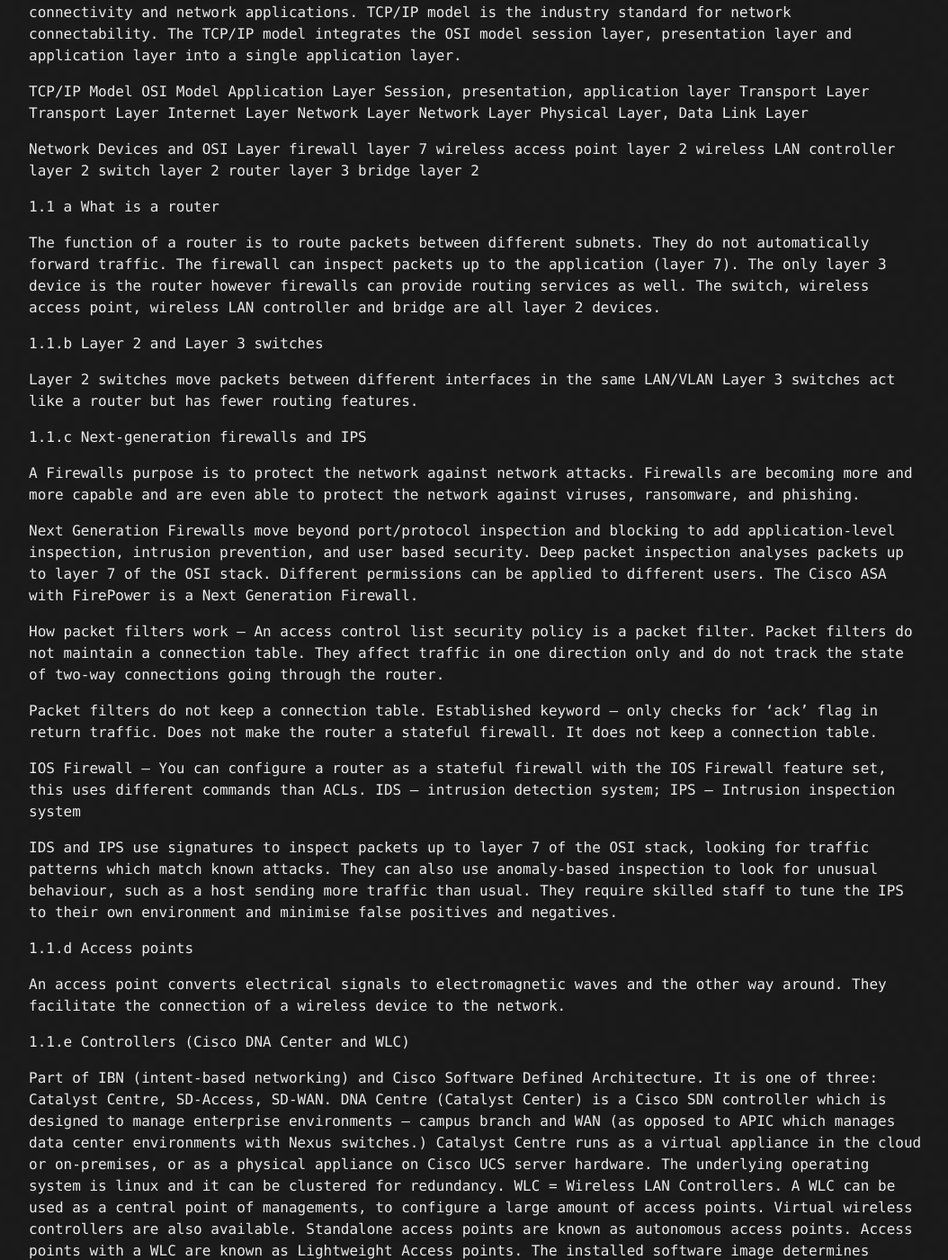
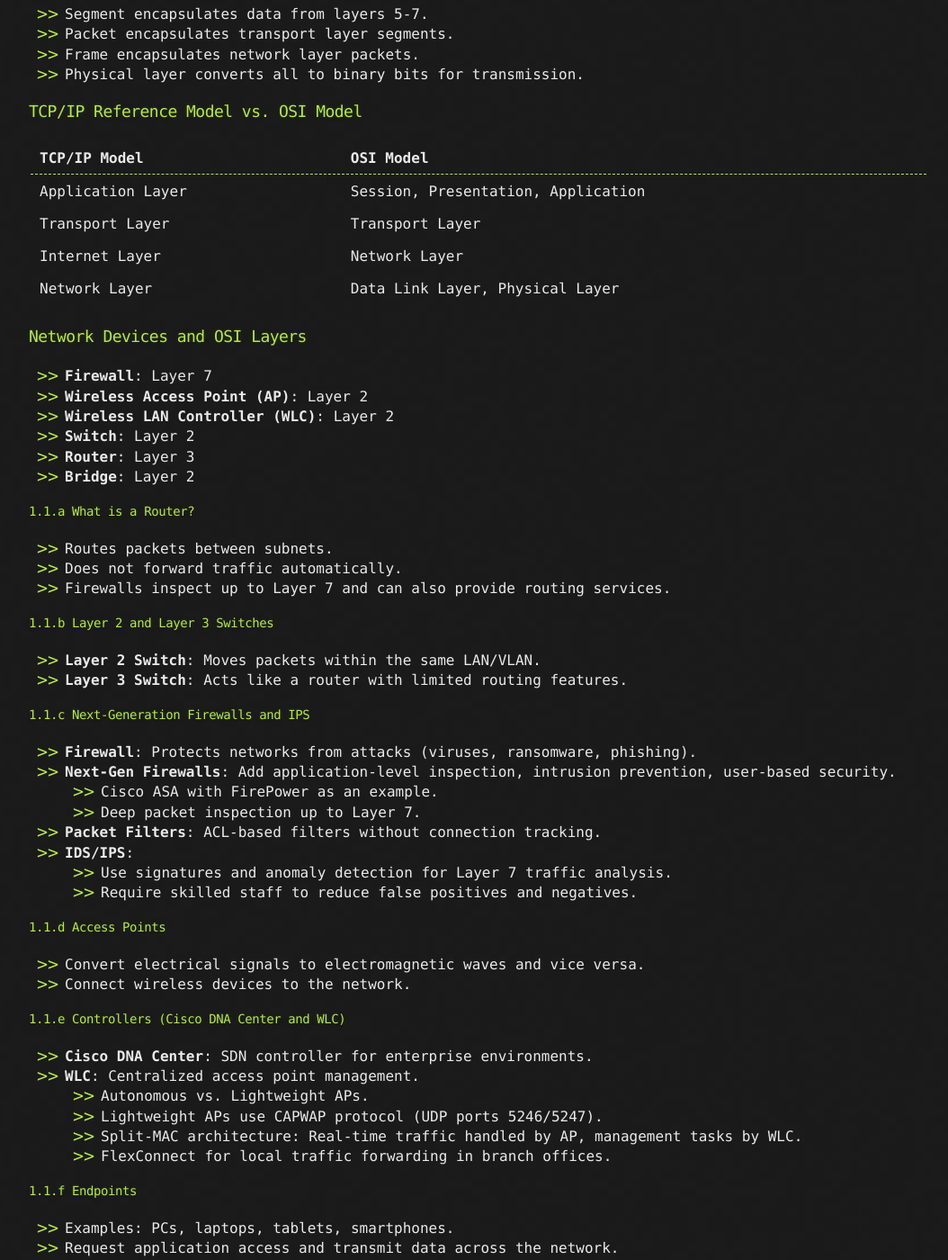
Before and after one commit to CyberCasquatch/cybercasquatch.github.io, a Jekyll site: the page built from _posts/Projects/2024-12-14-CCNA_part1.md, in a window 1280 px wide and 1400 px high, scrolled down 1169 px. Shown: the whole window at 90% size, without its empty margins (108-1162 px from the left). Built offline with Jekyll 4.4.1, drawn with Linux system fonts in a browser that asks for light colours; the repository's description, which GitHub fills in, is left out; some of the changed text lies outside the part shown.

Commit message:
Update 2024-12-14-CCNA_part1.md

```diff
--- a/_posts/Projects/2024-12-14-CCNA_part1.md
+++ b/_posts/Projects/2024-12-14-CCNA_part1.md
@@ -19,111 +19,279 @@ tag: ['ccna', 'study', 'cisco']
 * Packet Tracer
 * GitHub
 
-# Section 1.0 Network Fundamentals
+# CCNA 200-301 Exam Notes: 1.0 Network Fundamentals
 
-1.1 Explain the role and function of network components
+## 1.1 Explain the Role and Function of Network Components
 
-OSI Layer and Network Services
-application layer	network services to applications
-network services to applications (presentation layer)	data formatting, translation, encryption, encode
-session layer	logical communication between host processes
-transport layer	windowing, error recovery, segments, reliability
-network layer	logical addressing, routing and path selection
-data link layer	framing, media access control, MAC address
-physical layer	putting binary bits on physical media
+### OSI Layers and Network Services
 
-Protocol Date Unit (PDU) is based on the headers added as data is encapsulated from the application layer data to the physical layer. OSI model data encapsulation – each lower layer adds a header to the PDU from the next upper layer.
-Layer 1 = bits, Layer 2 = frames, Layer 3 = packets, Layer 4 = segments
-- Segment encapsulates data from all upper layers (5-7)
-- Packet encapsulates transport layer segment
-- Frame encapsulates network layer packets
-- Physical layer converts all to binary bits for transmission across the wire
+- **Application Layer**: Network services to applications.
+- **Presentation Layer**: Data formatting, translation, encryption, encoding.
+- **Session Layer**: Logical communication between host processes.
+- **Transport Layer**: Windowing, error recovery, segments, reliability.
+- **Network Layer**: Logical addressing, routing, path selection.
+- **Data Link Layer**: Framing, media access control (MAC address).
+- **Physical Layer**: Binary bits on physical media.
 
-The data link layer creates a frame with source and destination MAC address along with control information. The network layer creates a packet with IP addressing and control information. The transport layer divides a data stream into segments. Reliability and flow control information is added when the transport protocol is TCP.
+### Protocol Data Units (PDU)
 
-TCP/IP Reference model
-The newer TCP/IP model is based on the popularity of TCP with internet connectivity and network applications. TCP/IP model is the industry standard for network connectability. The TCP/IP model integrates the OSI model session layer, presentation layer and application layer into a single application layer.
+Encapsulation process:
 
-TCP/IP Model	OSI Model
-Application Layer	Session, presentation, application layer
-Transport Layer	Transport Layer
-Internet Layer	Network Layer
-Network Layer	Physical Layer, Data Link Layer
+- **Layer 1**: Bits
+- **Layer 2**: Frames
+- **Layer 3**: Packets
+- **Layer 4**: Segments
 
-Network Devices and OSI Layer
-firewall	layer 7
-wireless access point	layer 2
-wireless LAN controller	layer 2
-switch	layer 2
-router	layer 3
-bridge	layer 2
+Encapsulation:
+
+- Segment encapsulates data from layers 5-7.
+- Packet encapsulates transport layer segments.
+- Frame encapsulates network layer packets.
+- Physical layer converts all to binary bits for transmission.
+
+### TCP/IP Reference Model vs. OSI Model
+
+| TCP/IP Model         | OSI Model                |
+|----------------------|--------------------------|
+| Application Layer    | Session, Presentation, Application |
+| Transport Layer      | Transport Layer          |
+| Internet Layer       | Network Layer            |
+| Network Layer        | Data Link Layer, Physical Layer |
+
+### Network Devices and OSI Layers
+
+- **Firewall**: Layer 7
+- **Wireless Access Point (AP)**: Layer 2
+- **Wireless LAN Controller (WLC)**: Layer 2
+- **Switch**: Layer 2
+- **Router**: Layer 3
+- **Bridge**: Layer 2
+
+#### 1.1.a What is a Router?
+
+- Routes packets between subnets.
+- Does not forward traffic automatically.
+- Firewalls inspect up to Layer 7 and can also provide routing services.
+
+#### 1.1.b Layer 2 and Layer 3 Switches
+
+- **Layer 2 Switch**: Moves packets within the same LAN/VLAN.
+- **Layer 3 Switch**: Acts like a router with limited routing features.
+
+#### 1.1.c Next-Generation Firewalls and IPS
+
+- **Firewall**: Protects networks from attacks (viruses, ransomware, phishing).
+- **Next-Gen Firewalls**: Add application-level inspection, intrusion prevention, user-based security.
+    - Cisco ASA with FirePower as an example.
+    - Deep packet inspection up to Layer 7.
+- **Packet Filters**: ACL-based filters without connection tracking.
+- **IDS/IPS**:
+    - Use signatures and anomaly detection for Layer 7 traffic analysis.
+    - Require skilled staff to reduce false positives and negatives.
+
+#### 1.1.d Access Points
+
+- Convert electrical signals to electromagnetic waves and vice versa.
+- Connect wireless devices to the network.
+
+#### 1.1.e Controllers (Cisco DNA Center and WLC)
+
+- **Cisco DNA Center**: SDN controller for enterprise environments.
+- **WLC**: Centralized access point management.
+    - Autonomous vs. Lightweight APs.
+    - Lightweight APs use CAPWAP protocol (UDP ports 5246/5247).
+    - Split-MAC architecture: Real-time traffic handled by AP, management tasks by WLC.
+    - FlexConnect for local traffic forwarding in branch offices.
+
+#### 1.1.f Endpoints
+
+- Examples: PCs, laptops, tablets, smartphones.
+- Request application access and transmit data across the network.
+
+#### 1.1.g Servers
+
+- Host applications and data for endpoints.
+
+#### 1.1.h Power over Ethernet (PoE)
+
+- Supplies power over Ethernet cables to devices like APs and IP phones.
+
+## 1.2 Describe Characteristics of Network Topology Architectures
+
+### 1.2.a Two-Tier Architecture
+
+- Collapsed distribution and core layers merged into one layer.
+
+### 1.2.b Three-Tier Architecture
+
+- Traditional campus design with access, distribution, and core layers.
+
+### 1.2.c Spine-Leaf Architecture
+
+- Modern topology for data centers and cloud environments:
+    - Two layers: Spine (core) and Leaf (access).
+    - Full mesh connectivity between spine and leaf switches.
+
+**Components**:
+
+- Spine switches connect to all leaf switches.
+- Leaf switches connect endpoints and spine switches.
+
+**Traffic Types**:
+
+- **East-West**: Between servers on different leaf switches.
+- **North-South**: Between servers and external networks.
+
+**Benefits**:
+
+- Scalability, predictable latency, high availability, efficient bandwidth usage.
+
+### 1.2.d WAN (Wide Area Network)
+
+- Connects multiple LANs over large geographic areas.
+
+**Technologies**:
+
+- Leased lines, MPLS, satellite.
+- SONET/SDH for optical networks.
+- Dense Wavelength Division Multiplexing (DWDM).
+- MPLS VPNs (Layer 2/3).
+
+### 1.2.e Small Office/Home Office (SOHO)
+
+- LAN technologies: DSL, cable, wireless (4G/5G).
+- Typically lacks corporate SLAs.
+
+### 1.2.f On-Premises and Cloud
+
+- **On-Premises**:
+    - Equipment located in-house and owned by the organization.
+    - Requires capital expenditure and maintenance.
+- **Cloud**:
+    - Shared, on-demand computing resources.
+    - Reduces equipment and maintenance costs.
+
+**Colocation Facilities**:
+
+- Rent space in third-party data centers.
+- Facility owner provides power, cooling, physical security.
+
+## 1.3 Compare Physical Interface and Cabling Types
+
+### Ethernet Cables
+
+- **UTP/STP**: Unshielded vs. Shielded Twisted Pair for EMI/RFI protection.
+- **Cat 5e**: Up to 1 Gbps at 100 m.
+- **Cat 6/6a**: Up to 10 Gbps; Cat 6a adds more EMI/RFI resistance.
+- **Cat 7**: Enhanced shielding for 10 Gbps.
+
+### Fiber-Optic Cables
+
+- **Single-Mode**: For long-distance communication.
+- **Multi-Mode**: For shorter distances, uses LED.
+- **Core Sizes**: 8-10 µm (single-mode); 50-62.5 µm (multi-mode).
+
+### Serial Connections
+
+- **RS-232**: For older device communication.
+- **DB-9/DB-25**: Connector standards.
+
+## 1.4 Identify Components of a Network
+
+### Network Devices
+
+- **Hub**: Basic, broadcasts to all ports.
+- **Switch**: Smarter, forwards based on MAC addresses.
+- **Router**: Operates at Layer 3, routes packets between networks.
+- **Access Point (AP)**: Provides wireless access.
+
+### Ethernet Standards
+
+- **10BASE-T**: 10 Mbps.
+- **100BASE-TX**: 100 Mbps.
+- **1000BASE-T**: 1 Gbps.
+- **10GBASE-T**: 10 Gbps.
+
+## 1.11 Describe Wireless Principles
+
+### WLANs and CSMA/CD
+
+- WLANs cannot use CSMA/CD (Carrier Sense Multiple Access with Collision Detection) because wireless communication is half-duplex.
+- This means a device cannot transmit and receive data simultaneously.
+
+### 1.11.a Nonoverlapping Wi-Fi Channels
+
+- At 2.4 GHz, the best non-overlapping channels are 1, 6, and 11.
+- Each channel on the 2.4 GHz spectrum is 20 MHz wide.
+- The channels are separated by 5 MHz, and the entire spectrum spans only 100 MHz.
+- 5 GHz channels are 20 MHz wide with less overlap than 2.4 GHz channels.
+- Neighboring Access Points (APs) should be separated by at least one channel.
+
+### 1.11.b SSID
+
+- SSID stands for Service Set Identifier, a unique name shared among devices on the same network.
+- In public places, the SSID is set on the AP and broadcast to wireless devices in range.
+- SSIDs are case-sensitive text strings, and their maximum length is 32 characters.
+- In Linksys APs, the default SSID is typically "linksys".
+
+### 1.11.c RF
+
+- RF (Radio Frequency) refers to the wireless channels and radio frequencies used by wireless devices and APs.
+
+### 1.11.d Encryption
+
+Wireless security standards include:
+
+- **WEP (1999)**: RC4 encryption.
+- **WPA (2003)**: RC4 encryption with TKIP (Temporal Key Integrity Protocol).
+- **WPA2 (2004)**: AES encryption with CCMP (Counter Cipher Mode with Block Chaining Message Authentication Code Protocol).
+- **WPA3 (2018)**: AES encryption with CCMP and protection against the KRACK (Key Reinstallation Attack) vulnerability.
+
+**WPA Personal vs WPA Enterprise**:
+
+- **WPA Personal** uses Pre-shared Keys (
+
+## 1.13 Describe Switching Concepts
+
+### 1.13.a MAC Learning and Aging
+
+- **MAC Learning**: When a switch receives a frame, it learns the source MAC address and associates it with the incoming port. This builds the MAC address table for efficient forwarding of frames.
+- **MAC Aging**: To keep the MAC address table up-to-date, entries are removed after a set period if no traffic is received from a MAC address. This ensures that the table reflects the current network state.
+
+**Example Scenario**:
+- **Initial State**: MAC Address Table is empty.
+- **Frame Reception**:
+  - Frame from Device A arrives on Port 1; switch learns MAC_A and associates it with Port 1.
+  - Similar process for Devices B and C.
+- **After Learning**: The MAC Address Table is updated as:
+  - MAC_A: Port 1
+  - MAC_B: Port 2
+  - MAC_C: Port 3
+
+- **MAC Aging** works by removing entries that haven’t been updated in a set time, e.g., 300 seconds.
+
+**Example Aging Process**:
+- If MAC_A hasn’t been updated for 5 minutes, it is removed from the table.
+- Remaining entries are retained if updated recently.
+
+### 1.13.b Frame Switching
+
+- **Switching Decision**: When a frame is received, the switch checks the destination MAC address in its MAC address table and forwards the frame to the corresponding port.
+
+**Store-and-Forward vs Cut-Through Switching**:
+- **Store-and-Forward**: Entire frame is received before forwarding; error-checking is performed.
+- **Cut-Through**: Forwarding starts as soon as the destination MAC address is determined, reducing latency but without error-checking.
+
+### 1.13.c Frame Flooding
+
+- **Frame Flooding**: Occurs when a switch receives a broadcast or unknown unicast frame (a frame with a destination MAC address not in the MAC table). The frame is forwarded to all ports except the one it was received on.
+- **Reducing Frame Flooding**: Techniques like Spanning Tree Protocol (STP) are used to eliminate loops and minimize unnecessary flooding.
+
+### 1.13.d MAC Address Table
+
+- The **MAC Address Table** (CAM Table) contains entries that associate MAC addresses with switch ports.
+  - **Dynamic Entries** are learned through the MAC learning process.
+  - **Static Entries** are manually configured by administrators to associate specific MAC addresses with ports permanently.
 
 
-1.1 a What is a router
-
-The function of a router is to route packets between different subnets. They do not automatically forward traffic.
-The firewall can inspect packets up to the application (layer 7). The only layer 3 device is the router however firewalls can provide routing services as well. The switch, wireless access point, wireless LAN controller and bridge are all layer 2 devices.
-
-1.1.b Layer 2 and Layer 3 switches
-
-Layer 2 switches move packets between different interfaces in the same LAN/VLAN
-Layer 3 switches act like a router but has fewer routing features.
-
-
-1.1.c Next-generation firewalls and IPS
-
-A Firewalls purpose is to protect the network against network attacks. Firewalls are becoming more and more capable and are even able to protect the network against viruses, ransomware, and phishing.
-
-Next Generation Firewalls move beyond port/protocol inspection and blocking to add application-level inspection, intrusion prevention, and user based security.
-Deep packet inspection analyses packets up to layer 7 of the OSI stack. Different permissions can be applied to different users. The Cisco ASA with FirePower is a Next Generation Firewall.
-
-How packet filters work – An access control list security policy is a packet filter. Packet filters do not maintain a connection table. They affect traffic in one direction only and do not track the state of two-way connections going through the router.
-
-Packet filters do not keep a connection table.
-Established keyword – only checks for ‘ack’ flag in return traffic. Does not make the router a stateful firewall. It does not keep a connection table.
-
-IOS Firewall – You can configure a router as a stateful firewall with the IOS Firewall feature set, this uses different commands than ACLs.
-IDS – intrusion detection system; IPS – Intrusion inspection system
-
-IDS and IPS use signatures to inspect packets up to layer 7 of the OSI stack, looking for traffic patterns which match known attacks. They can also use anomaly-based inspection to look for unusual behaviour, such as a host sending more traffic than usual. They require skilled staff to tune the IPS to their own environment and minimise false positives and negatives.
-
-1.1.d Access points
-
-An access point converts electrical signals to electromagnetic waves and the other way around. They facilitate the connection of a wireless device to the network.
-
-1.1.e Controllers (Cisco DNA Center and WLC)
-
-Part of IBN (intent-based networking) and Cisco Software Defined Architecture. It is one of three: Catalyst Centre, SD-Access, SD-WAN.
-DNA Centre (Catalyst Center) is a Cisco SDN controller which is designed to manage enterprise environments – campus branch and WAN (as opposed to APIC which manages data center environments with Nexus switches.) Catalyst Centre runs as a virtual appliance in the cloud or on-premises, or as a physical appliance on Cisco UCS server hardware. The underlying operating system is linux and it can be clustered for redundancy.
-WLC = Wireless LAN Controllers. A WLC can be used as a central point of managements, to configure a large amount of access points. Virtual wireless controllers are also available.
-Standalone access points are known as autonomous access points. Access points with a WLC are known as Lightweight Access points. The installed software image determines whether an access point is autonomous or lightweight.
-Lightweight Access points support Zero Touch provisioning: they discover their wireless lan controller via these options – DHCP, option 43 gives the IP address of the WLC. DNS, ‘cisco-capwap-controller’ resolves the IP address of the WLC. And local subnet broadcast.
-The Lightweight access point downloads its configuration from the wireless LAN controller. This includes what WLANs it should support and their settings. The WLC also monitors the wireless quality and controls the channels and power of the access points. It can also detect rogue APs.
-Wireless stations can roam across wireless APs supporting the same WLANs. The infrastructure can be configured to make roaming seamless.
-CAPWAP – Control and Provisioning of wireless access points protocol is a standardised protocol that enables a wireless LAN control to manage a collection of wireless access points. Communications are encrypted inside a DTLS CAPWAP tunnel. It uses UDP ports 5246 and 5247.
-Split MAC – work is moved from the APs to the WLC which is why they are called lightweight APs. Real-Time traffic is still handled by the AP in order to provide suitable performance, the rest is handled by the WLC, this is known as ‘split-mac’. The AP operations of the split mac are; client handshake when connecting, beacons, performance monitoring, encryption and decryption, and clients in power save. The WLC operations of a split mac are; authentication, roaming control, 802.11 to 802.3 communication, radio frequency management, security management, and QoS management.
-Traffic flow with autonomous APs
-Traffic flow with CAPWAP – management traffic between the AP and WLC also passes through the CAPWAP tunnel. LAG Link Aggregation (Etherchannel) is often used on the WLC to switch link.
-FlexConnect – Traffic is forwarded locally when FlexConnect is configured. This is useful for small branch offices without a Wireless LAN Controller.
-
-
-1.1.f Endpoints
-Endpoints are end user stations such as PCs, laptops, tablets, and smartphones. They request access to the application and the data travels across the network infrastructure.
-
-1.1.g Servers
-The servers role is to host the application and data that is being requested by the endpoints.
-
-1.1.h PoE
-Power over Ethernet.
-
-
-1.2 Describe characteristics of network topology architectures
-
-1.2.a Two-tier
-
-collapsed distribution and core layer. This is where the distribution and core are merged into one layer.
-
-
-* * *
-
 <button onclick="history.back()">Go Back</button>
```
